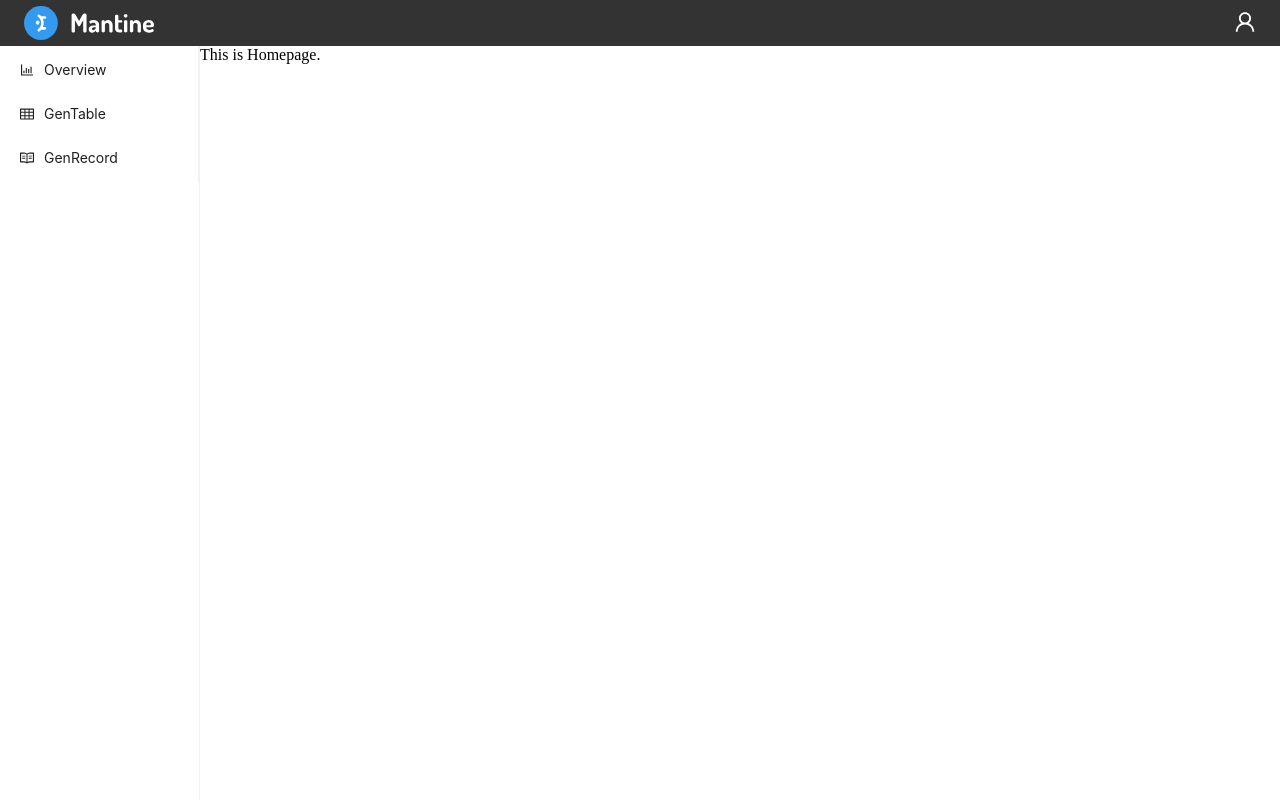
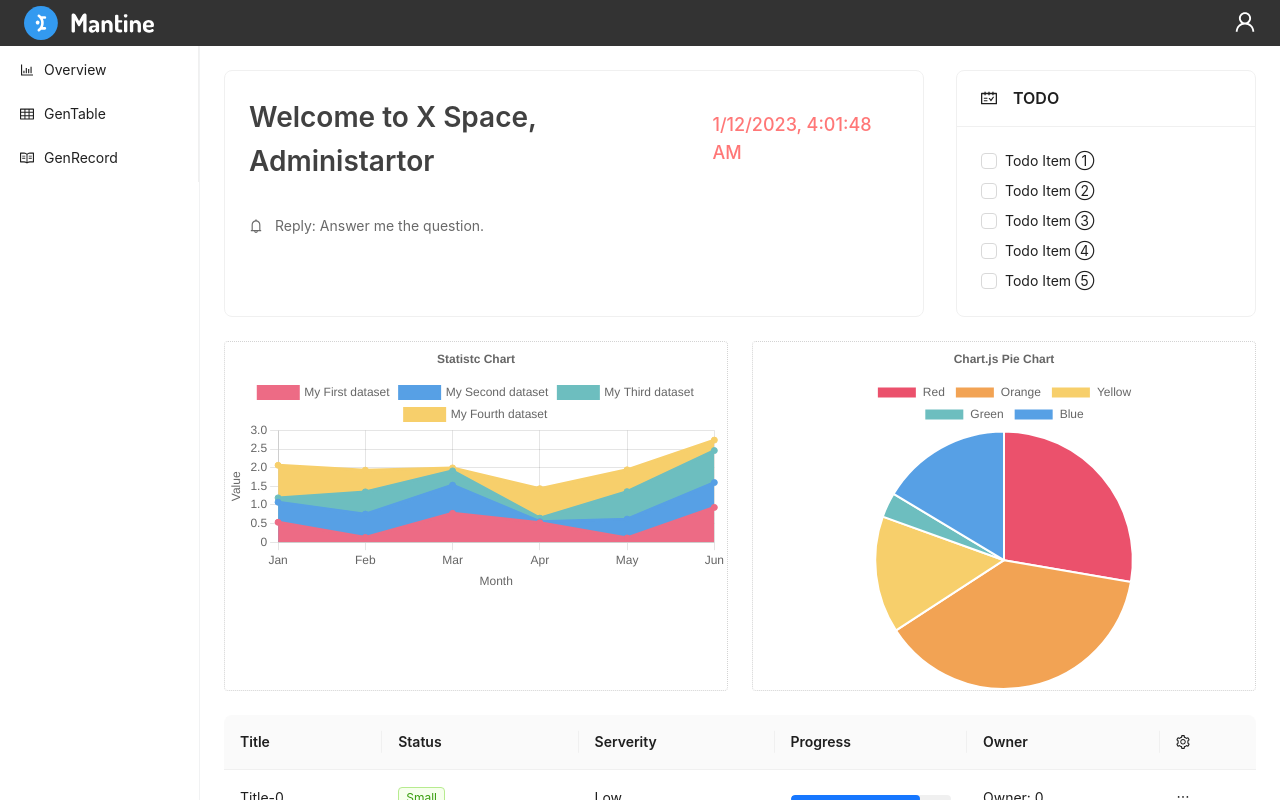
Before and after one commit to shenzhongkang/frontend-mission, a React (Vite) app: page / in a window 1280 px wide. Built offline with nearby package versions, Linux system fonts and the light colour scheme.

Commit message:
feat: add home page

```diff
--- a/package.json
+++ b/package.json
@@ -11,7 +11,9 @@
   "dependencies": {
     "@ant-design/icons": "^5.0.0",
     "antd": "^5.1.4",
+    "chart.js": "^4.1.2",
     "react": "^18.2.0",
+    "react-chartjs-2": "^5.2.0",
     "react-dom": "^18.2.0",
     "react-router-dom": "^6.6.2"
   },
--- /dev/null
+++ b/src/components/Chart/LineChart.tsx
@@ -0,0 +1,89 @@
+/**
+ * Line Chart.
+ */
+import { FC } from 'react';
+import { Line } from 'react-chartjs-2';
+import Chart from 'chart.js/auto';
+import { CategoryScale, ChartData } from 'chart.js';
+Chart.register(CategoryScale);
+
+export interface LineChartProps {
+  data?: ChartData<'line'>;
+}
+
+const labels = ['Jan', 'Feb', 'Mar', 'Apr', 'May', 'Jun'];
+const mockData = {
+  labels,
+  datasets: [
+    {
+      label: 'My First dataset',
+      data: Array.from({ length: labels.length }, () => Math.random()),
+      borderColor: 'rgb(237, 107, 133)',
+      backgroundColor: 'rgb(237, 107, 133)',
+      fill: true,
+    },
+    {
+      label: 'My Second dataset',
+      data: Array.from({ length: labels.length }, () => Math.random()),
+      borderColor: 'rgb(87, 160, 229)',
+      backgroundColor: 'rgb(87, 160, 229)',
+      fill: true,
+    },
+    {
+      label: 'My Third dataset',
+      data: Array.from({ length: labels.length }, () => Math.random()),
+      borderColor: 'rgb(109, 190, 191)',
+      backgroundColor: 'rgb(109, 190, 191)',
+      fill: true,
+    },
+    {
+      label: 'My Fourth dataset',
+      data: Array.from({ length: labels.length }, () => Math.random()),
+      borderColor: 'rgb(247, 207, 107)',
+      backgroundColor: 'rgb(247, 207, 107)',
+      fill: true,
+    },
+  ],
+};
+
+export const LineChart: FC<LineChartProps> = ({ data = mockData }) => {
+  return (
+    <div>
+      <Line
+        data={data}
+        options={{
+          responsive: true,
+          plugins: {
+            title: {
+              display: true,
+              text: 'Statistc Chart',
+            },
+            tooltip: {
+              mode: 'index',
+            },
+          },
+          interaction: {
+            mode: 'nearest',
+            axis: 'x',
+            intersect: false,
+          },
+          scales: {
+            x: {
+              title: {
+                display: true,
+                text: 'Month',
+              },
+            },
+            y: {
+              stacked: true,
+              title: {
+                display: true,
+                text: 'Value',
+              },
+            },
+          },
+        }}
+      />
+    </div>
+  );
+};
--- /dev/null
+++ b/src/components/Chart/PieChart.tsx
@@ -0,0 +1,51 @@
+/**
+ * PieChart
+ */
+import { Pie } from 'react-chartjs-2';
+import Chart from 'chart.js/auto';
+import { CategoryScale, ChartData } from 'chart.js';
+Chart.register(CategoryScale);
+
+export interface PieChartProps {
+  data?: ChartData<'pie'>;
+}
+
+const labels = ['Red', 'Orange', 'Yellow', 'Green', 'Blue'];
+const mockData = {
+  labels,
+  datasets: [
+    {
+      label: 'Dataset 1',
+      data: Array.from({ length: labels.length }, () => Math.random()),
+      backgroundColor: [
+        'rgb(235, 81 ,108)',
+        'rgb(242, 163, 84)',
+        'rgb(247, 207, 107)',
+        'rgb(109, 190, 191)',
+        'rgb(87, 160, 229)',
+      ],
+    },
+  ],
+};
+
+export function PieChart({ data = mockData }: PieChartProps) {
+  return (
+    <div>
+      <Pie
+        data={data}
+        options={{
+          responsive: true,
+          plugins: {
+            legend: {
+              position: 'top',
+            },
+            title: {
+              display: true,
+              text: 'Chart.js Pie Chart',
+            },
+          },
+        }}
+      />
+    </div>
+  );
+}
--- /dev/null
+++ b/src/components/Chart/index.ts
@@ -0,0 +1,2 @@
+export * from './LineChart';
+export * from './PieChart';
--- /dev/null
+++ b/src/components/InnerLayout/InnerLayout.tsx
@@ -0,0 +1,8 @@
+/**
+ * Inner Layout.
+ */
+import styles from './InnerLayout.module.scss';
+
+export const InnerLayout = () => {
+  return <div className={styles.container}></div>;
+};
--- /dev/null
+++ b/src/components/InnerLayout/index.ts
@@ -0,0 +1 @@
+export * from './InnerLayout';
--- a/src/components/index.ts
+++ b/src/components/index.ts
@@ -1 +1,3 @@
 export * from './Layout';
+export * from './Chart';
+export * from './InnerLayout';
--- a/src/containers/home/index.tsx
+++ b/src/containers/home/index.tsx
@@ -1,6 +1,124 @@
 /**
  * Home
  */
+import { useEffect, useState } from 'react';
+import { Card, Space, Checkbox, Table, Progress, Tag } from 'antd';
+import {
+  BellOutlined,
+  ScheduleOutlined,
+  SettingOutlined,
+  EllipsisOutlined,
+} from '@ant-design/icons';
+import styles from './styles.module.scss';
+import { LineChart, PieChart } from '../../components';
+
 export const Home = () => {
-  return <div>This is Homepage.</div>;
+  const [currentTime, setCurrentTime] = useState(new Date().toLocaleString());
+  const [dataSource, setDataSource] = useState<Array<any>>([]);
+
+  useEffect(() => {
+    const timer = setTimeout(() => {
+      setCurrentTime(new Date().toLocaleString());
+    }, 1000);
+    return () => {
+      clearTimeout(timer);
+    };
+  }, [currentTime]);
+
+  useEffect(() => {
+    getData();
+  }, []);
+
+  // fetch table data from remote server
+  const getData = async () => {
+    const res = await Promise.resolve({
+      data: Array.from({ length: 20 }, (v, k) => ({
+        id: `row-id-${k}`,
+        title: `Title-${k}`,
+        status: (Math.random() * k).toFixed(2),
+        serverity: (Math.random() * k).toFixed(2),
+        progress: parseFloat(`${Math.random() * 100}`).toPrecision(3),
+        owner: `Owner: ${k}`,
+      })),
+    });
+    const { data = [] } = res;
+    setDataSource(data);
+  };
+
+  // construct table columns
+  const columns = [
+    { dataIndex: 'title', title: 'Title' },
+    {
+      dataIndex: 'status',
+      title: 'Status',
+      render: (v: number) => {
+        if (v > 4) {
+          return <Tag color='red'>Large</Tag>;
+        } else if (v > 2) {
+          return <Tag color='orange'>Middle</Tag>;
+        }
+        return <Tag color='green'>Small</Tag>;
+      },
+    },
+    {
+      dataIndex: 'serverity',
+      title: 'Serverity',
+      render: (v: number) => {
+        if (v > 4) {
+          return 'Hight';
+        } else if (v > 2) {
+          return 'Medium';
+        }
+        return 'Low';
+      },
+    },
+    {
+      dataIndex: 'progress',
+      title: 'Progress',
+      render: (v: number) => <Progress percent={v} showInfo={false} />,
+    },
+    { dataIndex: 'owner', title: 'Owner' },
+    { title: <SettingOutlined />, render: () => <EllipsisOutlined /> },
+  ];
+
+  return (
+    <div className={styles.container}>
+      <div className={styles.sayhi}>
+        <Card className={styles.welcome}>
+          <div className={styles.legend}>
+            <div className={styles.title}>Welcome to X Space, Administartor</div>
+            <div className={styles.time}>{currentTime}</div>
+          </div>
+          <div className={styles.msg}>
+            <BellOutlined />
+            <div>Reply: Answer me the question.</div>
+          </div>
+        </Card>
+        <Card
+          className={styles.todo}
+          title={
+            <Space size='middle'>
+              <ScheduleOutlined />
+              TODO
+            </Space>
+          }
+        >
+          <Space direction='vertical'>
+            <Checkbox>Todo Item ①</Checkbox>
+            <Checkbox>Todo Item ②</Checkbox>
+            <Checkbox>Todo Item ③</Checkbox>
+            <Checkbox>Todo Item ④</Checkbox>
+            <Checkbox>Todo Item ⑤</Checkbox>
+          </Space>
+        </Card>
+      </div>
+      <div className={styles.chart}>
+        <LineChart />
+        <PieChart />
+      </div>
+      <div className={styles.table}>
+        <Table rowKey='id' dataSource={dataSource} columns={columns} />
+      </div>
+    </div>
+  );
 };
--- /dev/null
+++ b/src/containers/home/styles.module.scss
@@ -0,0 +1,51 @@
+.container {
+  padding: 24px;
+  .sayhi {
+    display: flex;
+    gap: 32px;
+    .welcome {
+      flex: 1;
+      .legend {
+        display: flex;
+        justify-content: space-between;
+        align-items: center;
+        .title {
+          font-size: 28px;
+          font-weight: 600;
+          color: #333333ee;
+        }
+        .time {
+          font-size: 18px;
+          font-weight: 500;
+          color: #ff000088;
+        }
+      }
+      .msg {
+        display: flex;
+        align-items: center;
+        margin-top: 32px;
+        font-size: 18;
+        gap: 12px;
+        color: dimgray;
+      }
+    }
+    .todo {
+      width: 300px;
+    }
+  }
+  .chart {
+    margin: 24px 0;
+    display: flex;
+    > div {
+      flex: 1;
+      max-height: 350px;
+      display: flex;
+      justify-content: center;
+      border: 1px dotted lightgray;
+      border-radius: 4px;
+      &:first-child {
+        margin-right: 24px;
+      }
+    }
+  }
+}
--- a/src/main.tsx
+++ b/src/main.tsx
@@ -3,8 +3,4 @@ import ReactDOM from 'react-dom/client';
 import { App } from './app';
 import './styles/global.scss';
 
-ReactDOM.createRoot(document.getElementById('root') as HTMLElement).render(
-  <React.StrictMode>
-    <App />
-  </React.StrictMode>
-);
+ReactDOM.createRoot(document.getElementById('root') as HTMLElement).render(<App />);
```
Also changed, not shown: src/components/InnerLayout/InnerLayout.module.scss (added), 1 other file (tests, documents, lock files or other folders).
